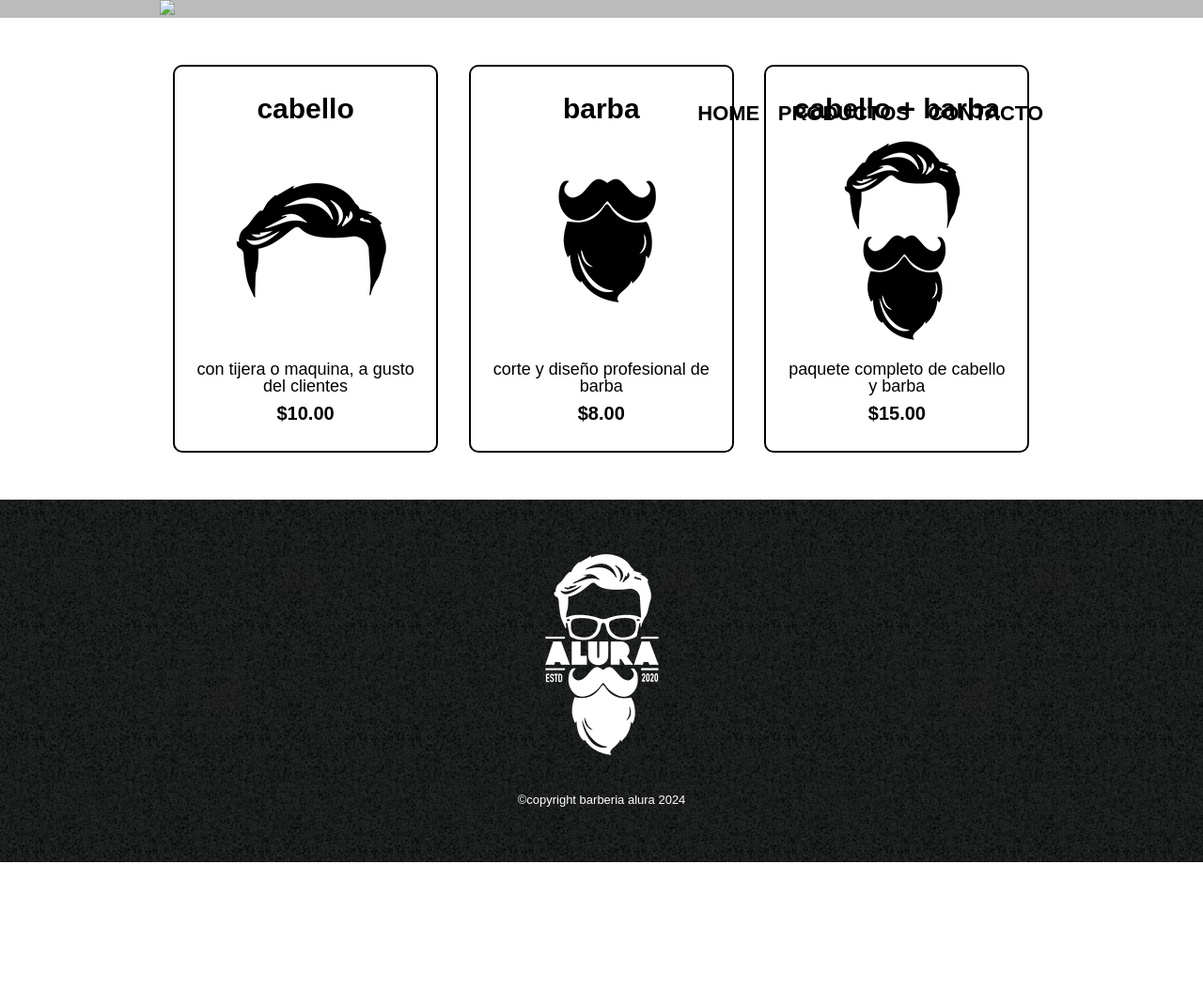
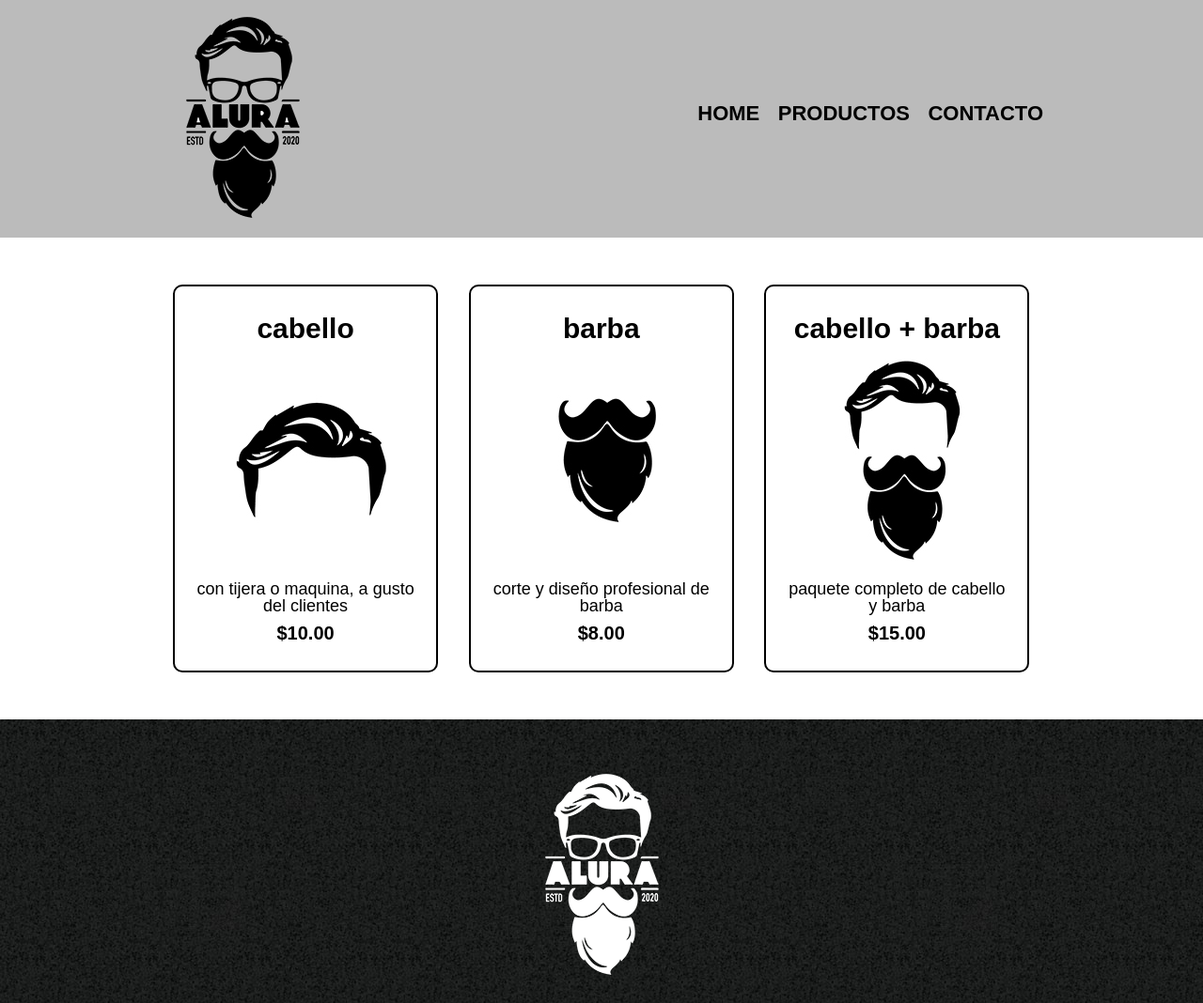
Before and after one commit to alexkdiaz7/barberia, a plain HTML site: page PRODCUTOS.HTML in a window 1280 px wide. Shown: the top 1068 px of the page at 94% size. Before the commit the page ends 918 px from the top, so only its background shows below. Drawn offline with Linux system fonts and the light colour scheme; files whose address does not match are found by name.

Commit message:
PRODCUTOS.HTML

```diff
--- a/PRODCUTOS.HTML
+++ b/PRODCUTOS.HTML
@@ -10,7 +10,7 @@
 <body>
     <header>
         <div class="caja">
-             <h1><img src="imagenes/logo.png"></h1>
+             <h1><img src="logo.png"></h1>
                 <nav>
                       <ul>
                            <li><a href="index.html">home</a></li>
```
